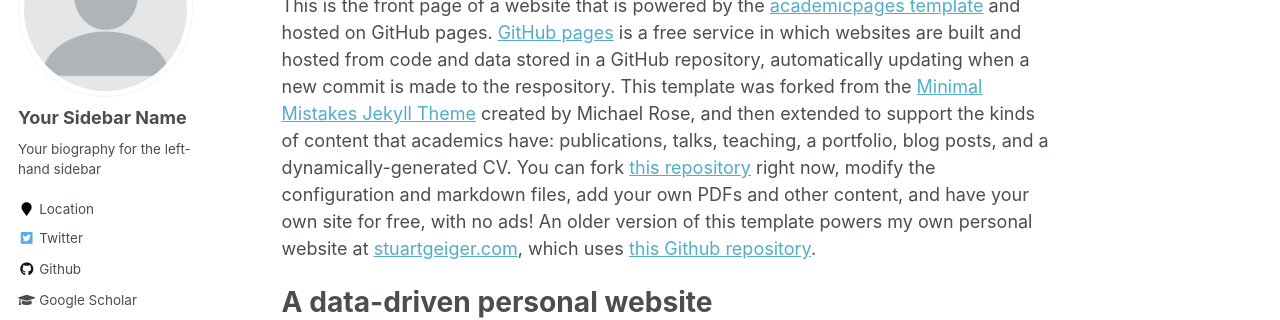
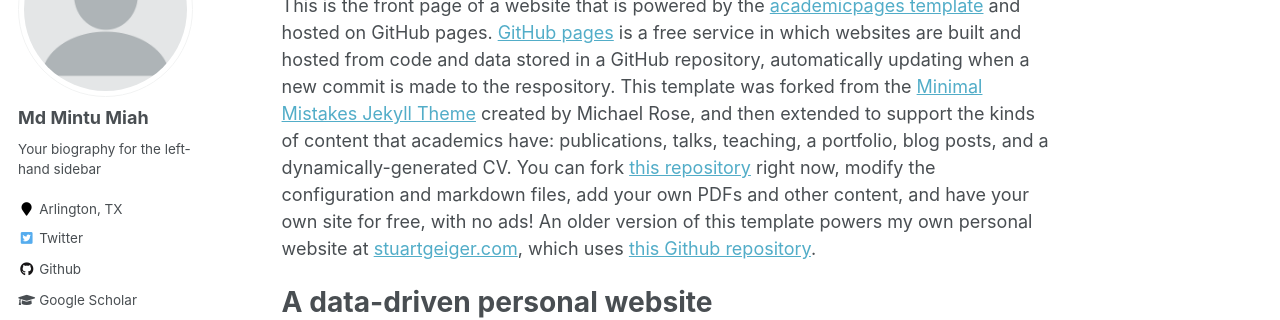
Before and after one commit to mintu07ruet/mintu07ruet.github.io, a Jekyll site: the page built from _pages/about.md, in a window 1280 px wide. Shown: the part 196-516 px from the top of the page. Built offline with Jekyll 4.4.1, drawn with Linux system fonts in a browser that asks for light colours; some web fonts are replaced.

Commit message:
Update _config.yml

```diff
--- a/_config.yml
+++ b/_config.yml
@@ -80,10 +80,10 @@
 
 # Site Author
 author:
-  name             : "Your Sidebar Name"
+  name             : "Md Mintu Miah"
   avatar           : "profile.png"
   bio              : "Your biography for the left-hand sidebar"
-  location         : "Location"
+  location         : "Arlington, TX"
   employer         :
   pubmed           : "https://www.ncbi.nlm.nih.gov/pubmed/?term=john+snow"
   googlescholar    : "http://yourfullgooglescholarurl.com"
```
